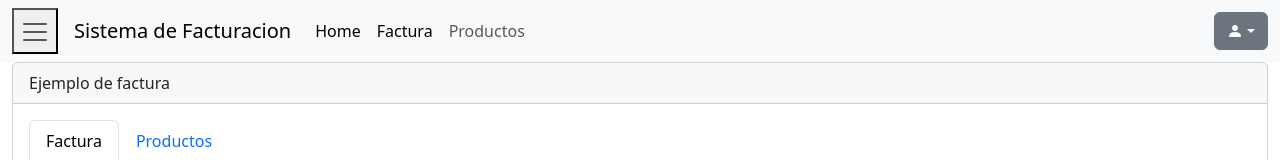
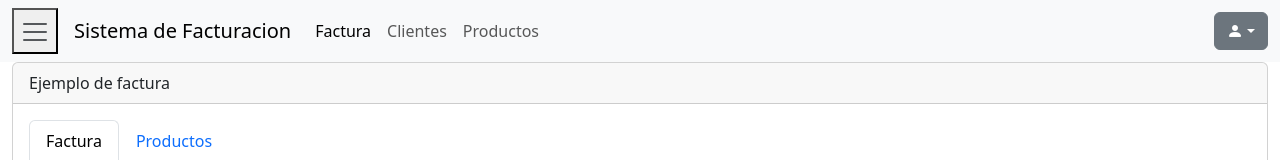
Before and after one commit to ByronGTh/invoice-app, a React (Vite) app: page /factura in a window 1280 px wide. Shown: the top 160 px of the page. Built offline with nearby package versions, Linux system fonts and the light colour scheme; no server answers.

Commit message:
src/componentes/navbar/Navbar.jsx: NavLink de clientes agregado

```diff
--- a/src/componentes/navbar/Navbar.jsx
+++ b/src/componentes/navbar/Navbar.jsx
@@ -13,11 +13,14 @@
                 </button>
                 <div className="collapse navbar-collapse" id="navbarNav">
                     <ul className="navbar-nav">
+                        {/*<li className="nav-item">
+                            <NavLink className={'nav-link active'} to={"/"}>Home</NavLink>
+                        </li>*/}
                         <li className="nav-item">
-                            <NavLink className={'nav-link active'} to={"/"}>Home</NavLink>
+                            <NavLink className={'nav-link'} to={"/factura"}>Factura</NavLink>
                         </li>
                         <li className="nav-item">
-                            <NavLink className={'nav-link'} to={"/factura"}>Factura</NavLink>
+                            <NavLink className={'nav-link'} to={"/clientes"}>Clientes</NavLink>
                         </li>
                         <li className="nav-item">
                             <NavLink className={'nav-link'} to={"/productos"}>Productos</NavLink>
```
